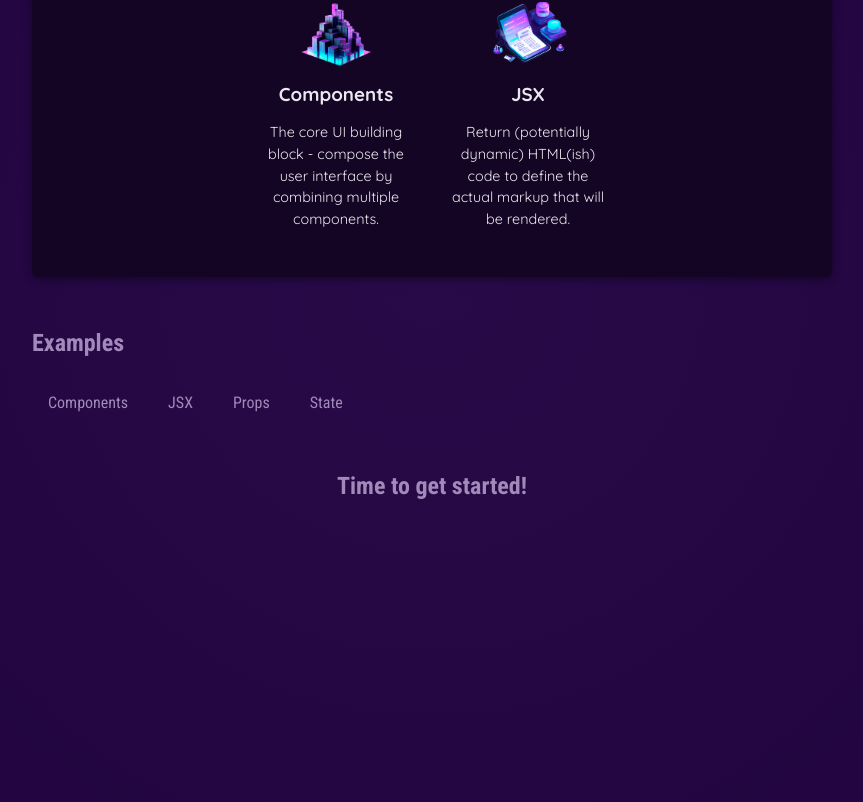
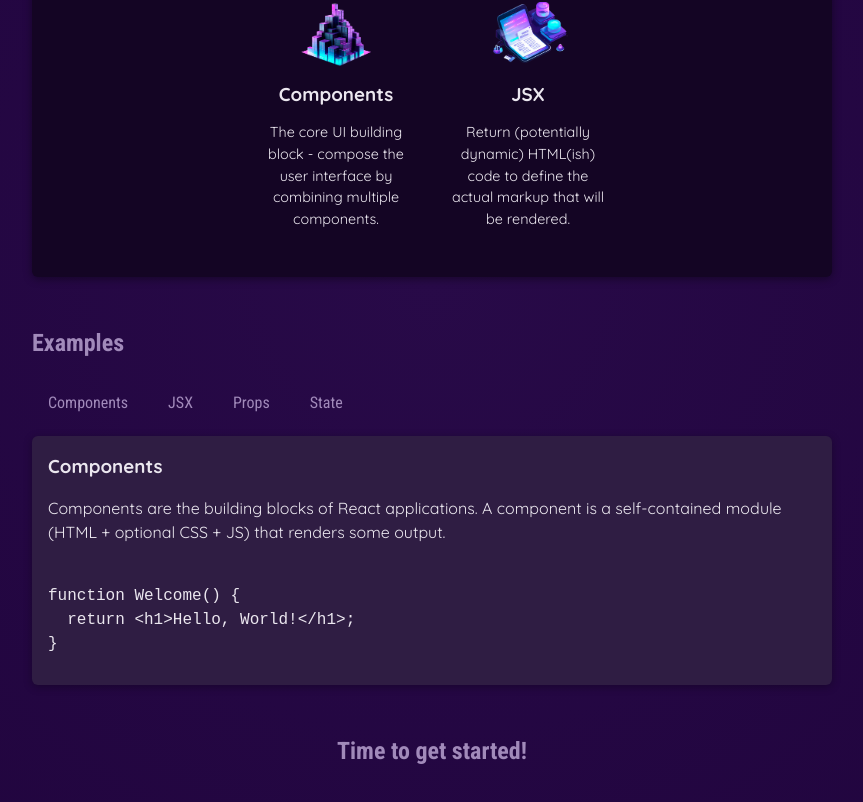
Before and after one commit to Olegborodko/react-udemy, a React (Vite) app: page / in a window 1280 px wide. Shown: the part 362-1164 px from the top of the page, without its empty margins (208-1071 px from the left). Built offline with nearby package versions, Linux system fonts and the light colour scheme.

Commit message:
useState hook, hooks rules, computed values

```diff
--- a/src/App.jsx
+++ b/src/App.jsx
@@ -1,9 +1,18 @@
-import { CORE_CONCEPTS } from "./data";
+import { useState } from 'react';
+
+import { CORE_CONCEPTS, EXAMPLES } from "./data";
 import Header from "./components/Header/Header";
 import CoreConcept from "./components/CoreConcept";
 import TabButton from "./components/TabButton";
 
 function App() {
+  const [selectedTopic, setSelectedTopic] = useState('components');
+
+  function handleSelect(selectedButton) {
+    setSelectedTopic(selectedButton);
+    console.log(selectedTopic);
+  }
+
   return (
     <div>
       <Header />
@@ -24,11 +33,20 @@
             Examples
           </h2>
           <menu>
-            <TabButton>Components</TabButton>
-            <TabButton>JSX</TabButton>
-            <TabButton>Props</TabButton>
-            <TabButton>State</TabButton>
+            <TabButton onSelect={() => handleSelect('components')}>Components</TabButton>
+            <TabButton onSelect={() => handleSelect('jsx')}>JSX</TabButton>
+            <TabButton onSelect={() => handleSelect('props')}>Props</TabButton>
+            <TabButton onSelect={() => handleSelect('state')}>State</TabButton>
           </menu>
+          <div id="tab-content">
+            <h3>{EXAMPLES[selectedTopic].title}</h3>
+            <p>{EXAMPLES[selectedTopic].description}</p>
+            <pre>
+              <code>
+                {EXAMPLES[selectedTopic].code}
+              </code>
+            </pre>
+          </div>
         </section>
         <h2>Time to get started!</h2>
       </main>
--- a/src/components/TabButton.jsx
+++ b/src/components/TabButton.jsx
@@ -1,3 +1,5 @@
-export default function TabButton(props){
-  return <li><button>{props.children}</button></li>
+export default function TabButton({children, onSelect}) {
+  return (<li>
+    <button onClick={onSelect}>{children}</button>
+  </li>);
 }
--- a/src/data.js
+++ b/src/data.js
@@ -29,3 +29,54 @@
       'React-managed data which, when changed, causes the component to re-render & the UI to update.',
   },
 ];
+
+export const EXAMPLES = {
+  components: {
+    title: 'Components',
+    description:
+      'Components are the building blocks of React applications. A component is a self-contained module (HTML + optional CSS + JS) that renders some output.',
+    code: `
+function Welcome() {
+  return <h1>Hello, World!</h1>;
+}`,
+  },
+  jsx: {
+    title: 'JSX',
+    description:
+      'JSX is a syntax extension to JavaScript. It is similar to a template language, but it has full power of JavaScript (e.g., it may output dynamic content).',
+    code: `
+<div>
+  <h1>Welcome {userName}</h1>
+  <p>Time to learn React!</p>
+</div>`,
+  },
+  props: {
+    title: 'Props',
+    description:
+      'Components accept arbitrary inputs called props. They are like function arguments.',
+    code: `
+function Welcome(props) {
+  return <h1>Hello, {props.name}</h1>;
+}`,
+  },
+  state: {
+    title: 'State',
+    description:
+      'State allows React components to change their output over time in response to user actions, network responses, and anything else.',
+    code: `
+function Counter() {
+  const [isVisible, setIsVisible] = useState(false);
+
+  function handleClick() {
+    setIsVisible(true);
+  }
+
+  return (
+    <div>
+      <button onClick={handleClick}>Show Details</button>
+      {isVisible && <p>Amazing details!</p>}
+    </div>
+  );
+}`,
+  },
+};
```
Also changed, not shown: doc/54.txt (added).
